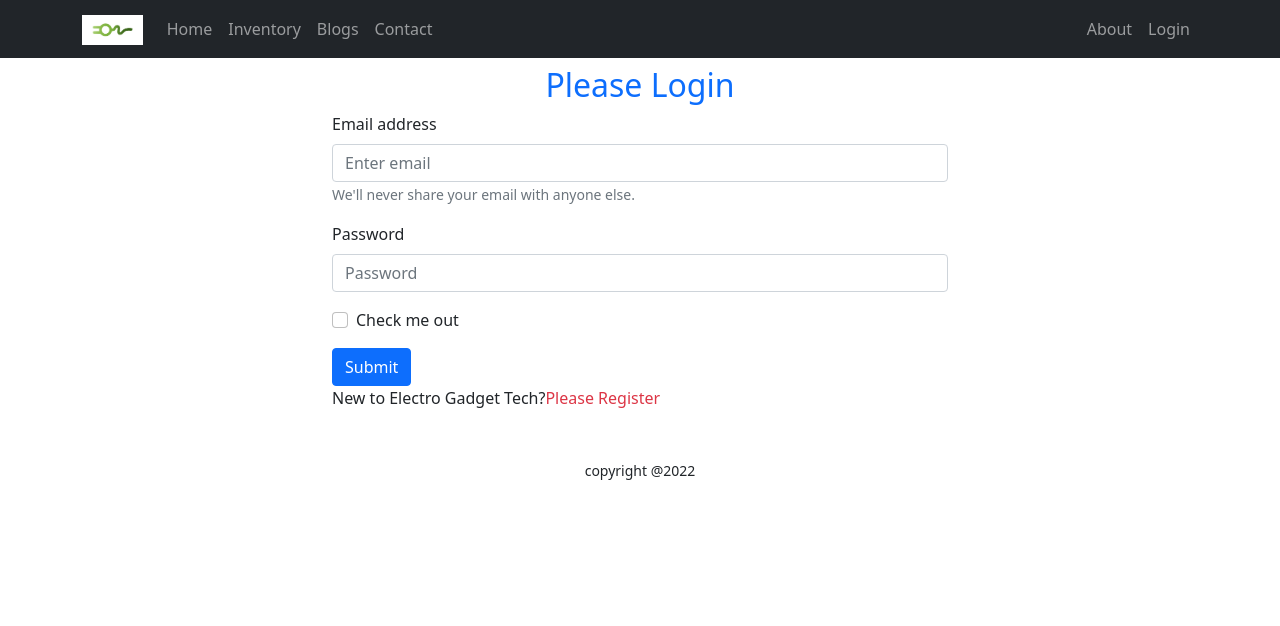
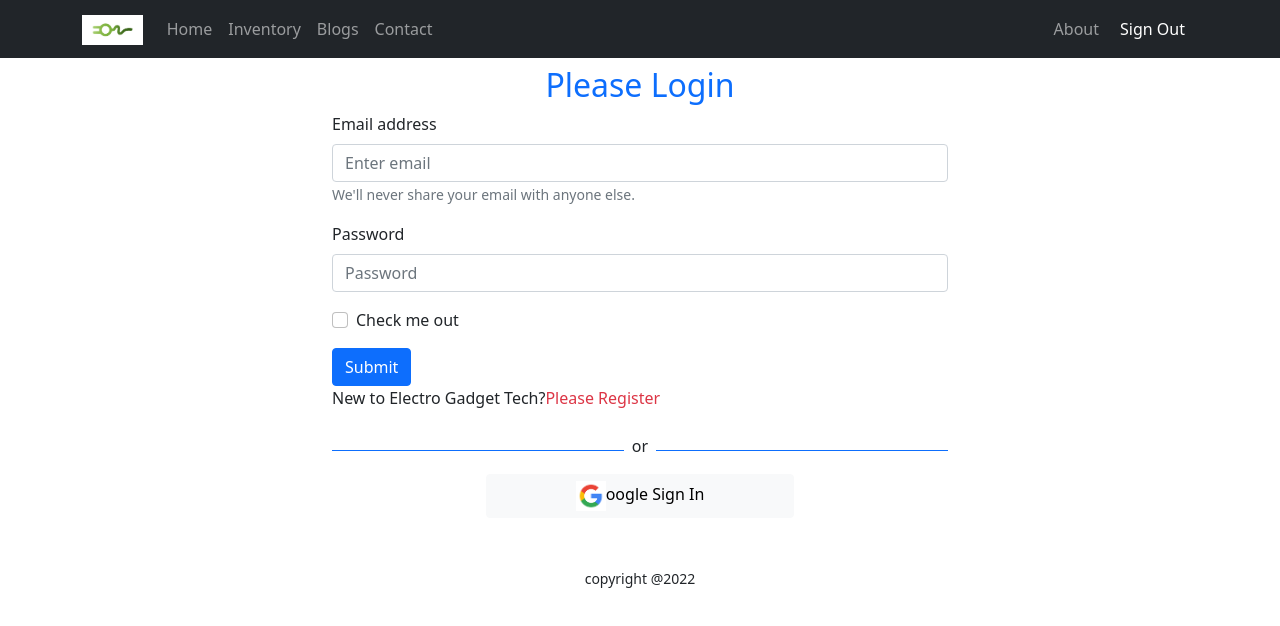
Before and after one commit to SymaNusratAnanna/electro-gadget-tech, a React (Create React App) app: page /login in a window 1280 px wide. Shown: the top 626 px of the page. Built offline with nearby package versions, Linux system fonts and the light colour scheme; no server answers; sample sign-in values are in the browser's storage.

Commit message:
set socilalogin

```diff
--- a/src/App.js
+++ b/src/App.js
@@ -13,6 +13,9 @@ import InventoryDetails from "./Pages/InventoryDetails/InventoryDetails";
 import Notfound from "./Pages/Notfound/Notfound";
 import Login from "./Pages/Login/Login";
 import Register from "./Pages/Register/Register";
+import RequireAuth from "./Pages/Login/RequiredAuth/RequireAuth";
+import Checkout from "./Pages/Checkout/Checkout";
+import SocialLogin from "./Pages/Login/SocialLogin/SocialLogin";
 
 function App() {
   return (
@@ -20,19 +23,25 @@ function App() {
       {/* set route */}
       <Header></Header>
       <Routes>
-        <Route path="/" element={<Home></Home>}>
-          {" "}
-        </Route>
+        <Route path="/" element={<Home></Home>}></Route>
         <Route
           path="/inventoryitem/:inventoryId"
-          element={<InventoryDetails></InventoryDetails>}
-        ></Route>
+          element={<InventoryDetails></InventoryDetails>}></Route>
         <Route path="/about" element={<About></About>}></Route>
-        <Route path="/home" element={<Home></Home>}> </Route>
+        <Route path="/home" element={<Home></Home>}></Route>
         <Route path="/inventory" element={<Inventory></Inventory>}></Route>
         <Route path="/blogs" element={<Blogs></Blogs>}></Route>
         <Route path="/login" element={<Login></Login>}></Route>
         <Route path="/register" element={<Register></Register>}></Route>
+        <Route
+          path="/checkout"
+          element={
+            <RequireAuth>
+              <Checkout></Checkout>
+            </RequireAuth>
+          }
+        ></Route>
+        <Route path="/sociallogin" element={<SocialLogin></SocialLogin>}></Route>
         <Route path="*" element={<Notfound></Notfound>}></Route>
       </Routes>
       <Footer></Footer>
--- /dev/null
+++ b/src/Pages/Checkout/Checkout.js
@@ -0,0 +1,11 @@
+import React from 'react';
+
+const Checkout = () => {
+    return (
+        <div>
+            plz Checkout
+        </div>
+    );
+};
+
+export default Checkout;
--- a/src/Pages/InventoryDetails/InventoryDetails.js
+++ b/src/Pages/InventoryDetails/InventoryDetails.js
@@ -1,11 +1,16 @@
 import React from 'react';
-import { useParams } from 'react-router-dom';
+import { Link, useParams } from 'react-router-dom';
 
 const InventoryDetails = () => {
     const {inventoryId} = useParams();
     return (
         <div>
             <h2>welcome to detail{inventoryId}</h2>
+            <div className='text-center'>
+            <Link to="/checkout">
+                <button className='btn btn-primary'>Proceed check out</button>
+            </Link>
+        </div>
         </div>
     );
 };
--- a/src/Pages/Login/Login.js
+++ b/src/Pages/Login/Login.js
@@ -1,21 +1,23 @@
 import React, { useRef } from "react";
 import { Button, Form } from "react-bootstrap";
 import { useSignInWithEmailAndPassword } from "react-firebase-hooks/auth";
-import { Link, useNavigate } from "react-router-dom";
+import { Link, useLocation, useNavigate } from "react-router-dom";
 import auth from "../../firebase.init";
+import SocialLogin from "./SocialLogin/SocialLogin";
 
 const Login = () => {
   const emailRef = useRef("");
   const passwordRef = useRef("");
   const navigate = useNavigate();
+  const location = useLocation();
+  let from = location.state?.from?.pathname || "/";
 
   const [signInWithEmailAndPassword, user, loading, error] =
     useSignInWithEmailAndPassword(auth);
 
     if(user){
-      navigate('/home');
-    }
-
+      navigate (from, {replace: true});
+  }
   const handleSubmit = (event) => {
     event.preventDefault();
     // get email value
@@ -74,7 +76,9 @@ const Login = () => {
           Please Register
         </Link>
       </p>
+      <SocialLogin></SocialLogin>
     </div>
+
   );
 };
 
--- /dev/null
+++ b/src/Pages/Login/SocialLogin/SocialLogin.js
@@ -0,0 +1,29 @@
+import React from 'react';
+import { useSignInWithGoogle } from 'react-firebase-hooks/auth';
+import auth from '../../../firebase.init';
+
+import google from '../../../images/Logo/google.png'
+
+const SocialLogin = () => {
+    const [signInWithGoogle, user, loading, error] = useSignInWithGoogle(auth);
+    return (
+        <div>
+            <div className='d-flex align-items-center'>
+
+               <div style={{height:'1px'}} className='bg-primary w-50'></div>
+               <p className='mt-2 px-2'>or</p>
+               <div style={{height:'1px'}} className='bg-primary w-50'></div>
+
+            </div>
+              {/* set button */}
+              <button
+            //onClick={()=> signInWithGoogle()}
+            className='btn btn-light w-50 d-block mx-auto'>
+                <img style={{width: '30px'}} src={google} alt="" />
+                oogle Sign In
+            </button>
+        </div>
+    );
+};
+
+export default SocialLogin;
--- a/src/Pages/Shared/Header/Header.js
+++ b/src/Pages/Shared/Header/Header.js
@@ -1,36 +1,62 @@
-import React from 'react';
-import { Container, Nav, Navbar } from 'react-bootstrap';
-import { Link } from 'react-router-dom';
-import logo from '../../../images/Logo/logo.png';
+import { signOut } from "firebase/auth";
+import React from "react";
+import { Container, Nav, Navbar } from "react-bootstrap";
+import { useAuthState } from "react-firebase-hooks/auth";
+import { Link } from "react-router-dom";
+import auth from "../../../firebase.init";
+import logo from "../../../images/Logo/logo.png";
 
 const Header = () => {
+  const [user] = useAuthState(auth);
+  const handleSignOut = () =>{
+    signOut(auth);
+  }
   return (
     <>
-  <Navbar collapseOnSelect expand="lg" sticky='top'   bg="dark" variant="dark">
+      <Navbar
+        collapseOnSelect
+        expand="lg"
+        sticky="top"
+        bg="dark"
+        variant="dark"
+      >
         <Container>
-  <Navbar.Brand as={Link} to=" "><img height={30}  src={logo} alt=""/></Navbar.Brand>
+          <Navbar.Brand as={Link} to=" ">
+            <img height={30} src={logo} alt="" />
+          </Navbar.Brand>
           <Navbar.Toggle aria-controls="responsive-navbar-nav" />
           <Navbar.Collapse id="responsive-navbar-nav">
             <Nav className="me-auto">
-      <Nav.Link as={Link} to=" ">Home</Nav.Link>
+              <Nav.Link as={Link} to=" ">
+                Home
+              </Nav.Link>
 
-      <Nav.Link as={Link} to="inventory">Inventory</Nav.Link>
-      <Nav.Link as={Link} to="blogs">Blogs</Nav.Link>
-      <Nav.Link as={Link} to="contact">Contact</Nav.Link>
-
+              <Nav.Link as={Link} to="inventory">
+                Inventory
+              </Nav.Link>
+              <Nav.Link as={Link} to="blogs">
+                Blogs
+              </Nav.Link>
+              <Nav.Link as={Link} to="contact">
+                Contact
+              </Nav.Link>
             </Nav>
             <Nav>
-      <Nav.Link as={Link} to="about">About</Nav.Link>
+              <Nav.Link as={Link} to="about">
+                About
+              </Nav.Link>
+              {
+                user ?
+                <button className="btn btn-link text-white text-decoration-none" onClick={handleSignOut}>Sign Out</button>
+               :
                 <Nav.Link as={Link} to="login">
                   Login
-      </Nav.Link>
+                </Nav.Link>}
+
             </Nav>
           </Navbar.Collapse>
         </Container>
       </Navbar>
-
-
-
     </>
   );
 };
```
Also changed, not shown: src/images/Logo/google.png (added). Lines whose indentation alone changed are shown as unchanged.
